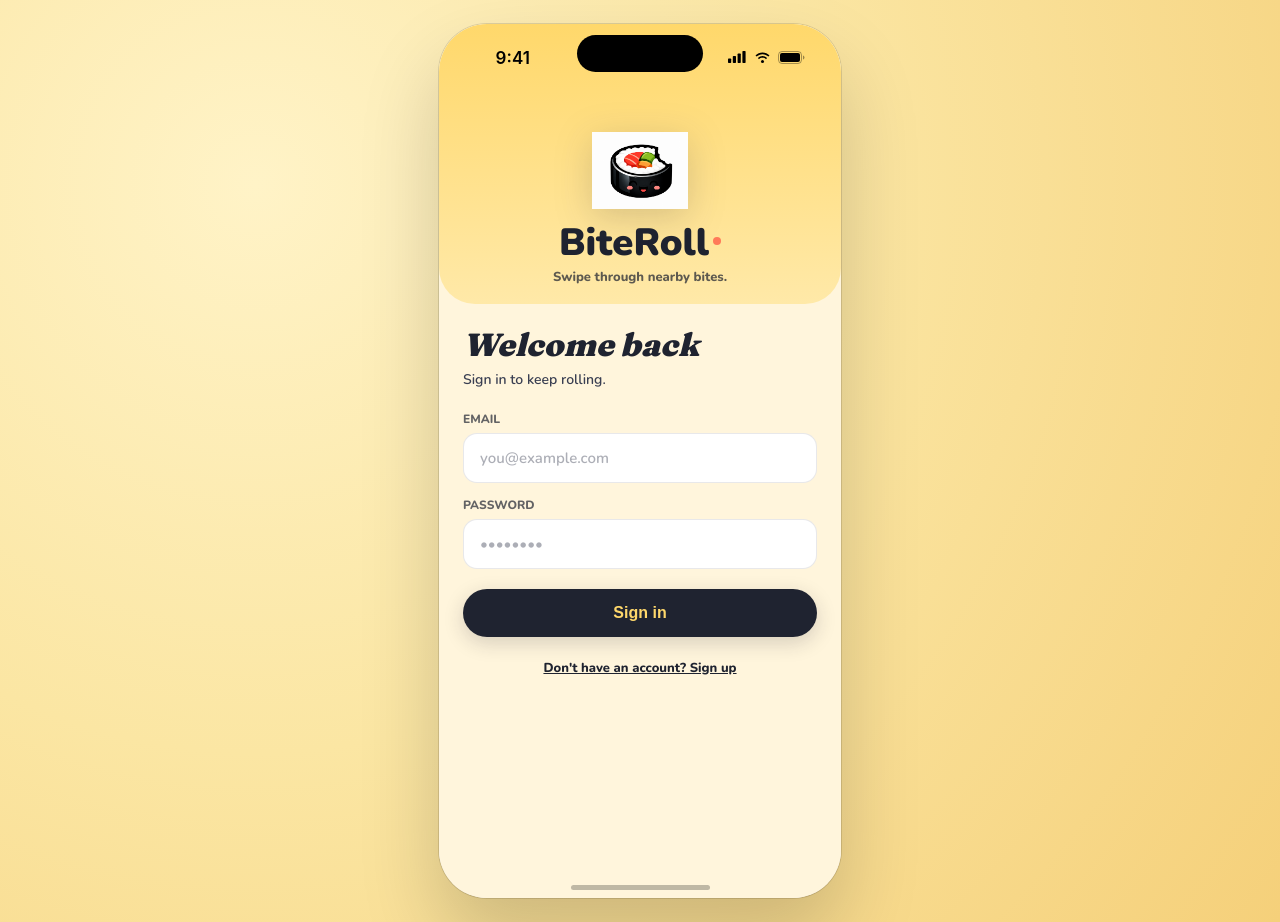
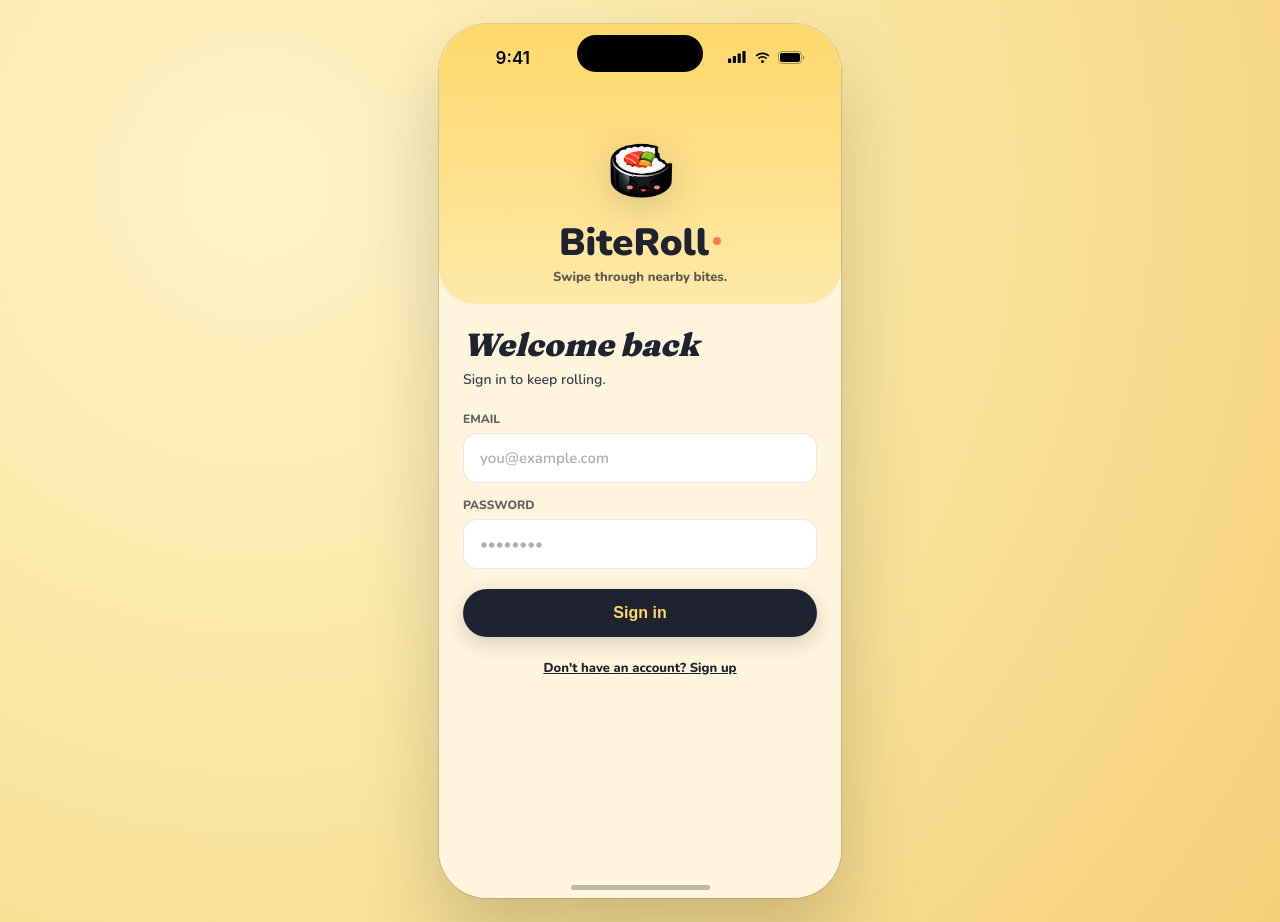
Before and after one commit to SSchmitt2024/BiteRoll, a React (Vite) app in the folder frontend/: page / in a window 1280 px wide. Built offline with nearby package versions, Linux system fonts and the light colour scheme; no server answers; what amazon-cognito-identity-js would draw is missing.

Commit message:
logo change

```diff
--- a/frontend/src/pages/Confirm.jsx
+++ b/frontend/src/pages/Confirm.jsx
@@ -45,7 +45,7 @@ export default function Confirm() {
             <div className="auth-screen">
                 <div className="auth-banner">
                     <div className="auth-brand-lockup">
-                        <img src="/logo.png" alt="BiteRoll logo" className="auth-logo" />
+                        <img src="/logo2.png" alt="BiteRoll logo" className="auth-logo" />
                         <div className="auth-brand">BiteRoll<span className="auth-brand-dot" /></div>
                     </div>
                     <p className="auth-tagline">Almost there.</p>
--- a/frontend/src/pages/Feed.jsx
+++ b/frontend/src/pages/Feed.jsx
@@ -144,7 +144,7 @@ function FeedApp({ videoCards, currentIndex, setCurrentIndex, loading, likedPlac
 
     const feedBrand = (
         <div className="feed-brand" aria-label="BiteRoll">
-            <img src="/logo.png" alt="" />
+            <img src="/logo2.png" alt="" />
         </div>
     )
 
--- a/frontend/src/pages/Login.jsx
+++ b/frontend/src/pages/Login.jsx
@@ -60,7 +60,7 @@ export default function Login() {
             <div className="auth-screen">
                 <div className="auth-banner">
                     <div className="auth-brand-lockup">
-                        <img src="/logo.png" alt="BiteRoll logo" className="auth-logo" />
+                        <img src="/logo2.png" alt="BiteRoll logo" className="auth-logo" />
                         <div className="auth-brand">BiteRoll<span className="auth-brand-dot" /></div>
                     </div>
                     <p className="auth-tagline">Swipe through nearby bites.</p>
--- a/frontend/src/pages/Signup.jsx
+++ b/frontend/src/pages/Signup.jsx
@@ -74,7 +74,7 @@ export default function SignUp() {
             <div className="auth-screen">
                 <div className="auth-banner">
                     <div className="auth-brand-lockup">
-                        <img src="/logo.png" alt="BiteRoll logo" className="auth-logo" />
+                        <img src="/logo2.png" alt="BiteRoll logo" className="auth-logo" />
                         <div className="auth-brand">BiteRoll<span className="auth-brand-dot" /></div>
                     </div>
                     <p className="auth-tagline">Find your next favorite meal.</p>
```
Also changed, not shown: frontend/public/logo2.png (added), 1 other file (tests, documents, lock files or other folders).
